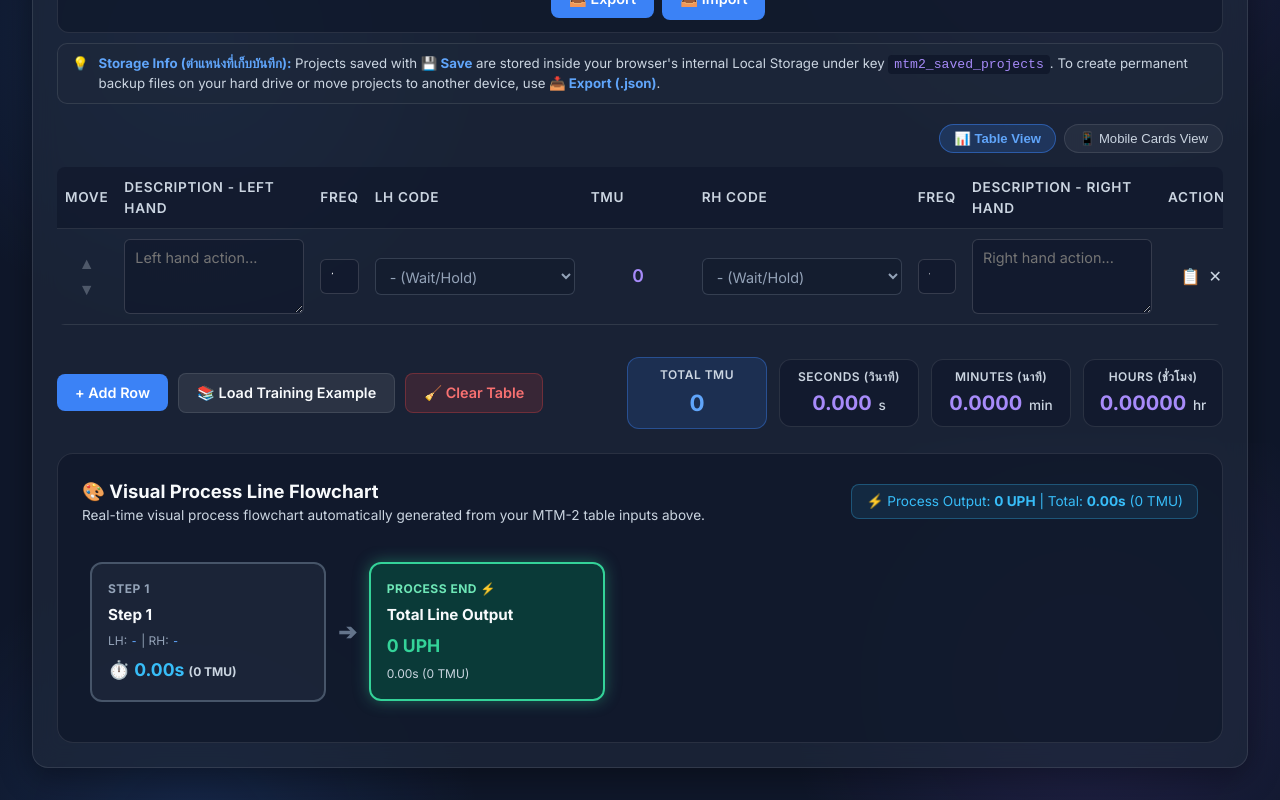
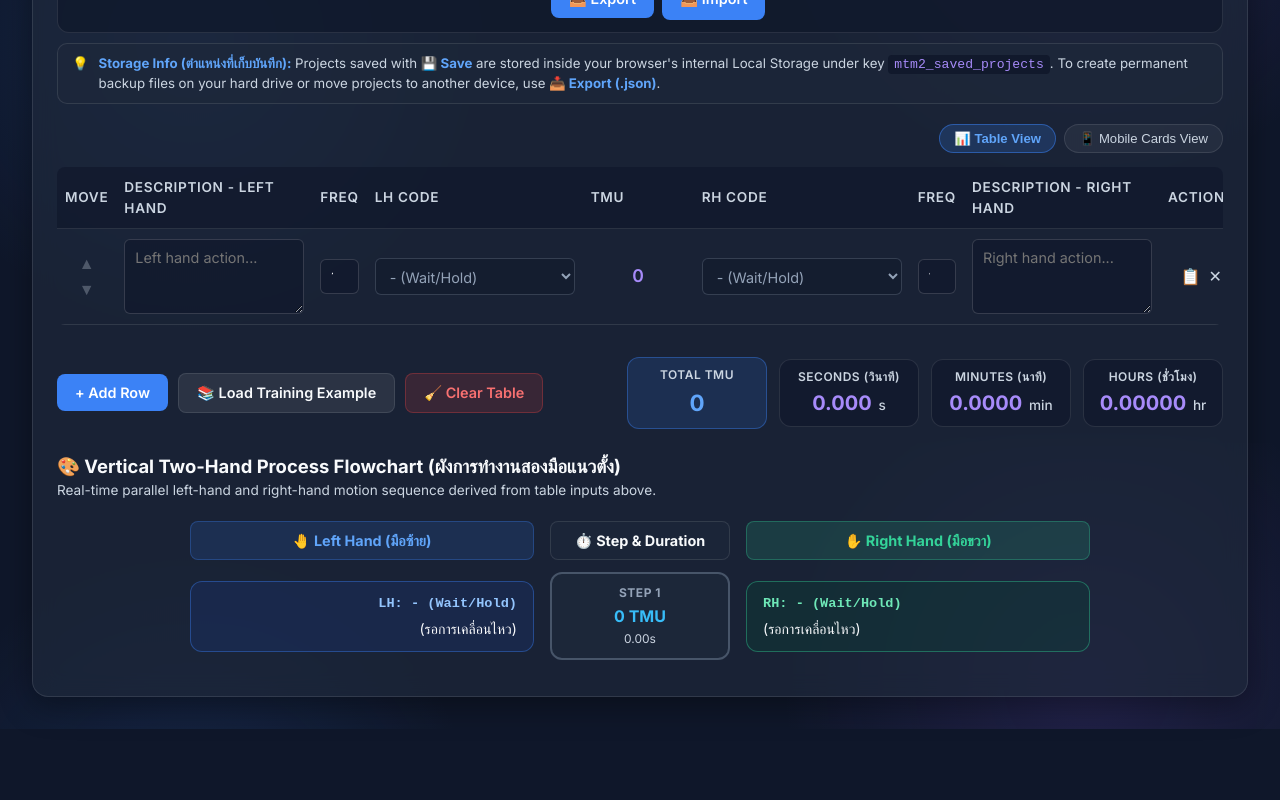
Before and after one commit to teetawat-2580/MTM2_program, a React (Vite) app: page / in a window 1280 px wide. Shown: the part 357-1157 px from the top of the page. After the commit the page ends 1086 px from the top, so only its background shows below. Built offline with nearby package versions, Linux system fonts and the light colour scheme.

Commit message:
Convert_flowchart_to_Vertical_Parallel_Two_Hand_Process_Chart_and_remove_Process_End_UPH_header

```diff
--- a/src/App.jsx
+++ b/src/App.jsx
@@ -1158,55 +1158,79 @@ ${calcUPH.toFixed(1)} UPH × ${(calcYieldPct / 100).toFixed(4)} (Yield) × ${cal
             </div>
           </div>
 
-          {/* 🎨 Visual Process Line Flowchart (Derived directly from Calculator Table Rows) */}
+          {/* 🎨 Vertical Parallel Two-Hand Flowchart (Two-Handed Simo Chart) */}
           <div className="flowchart-visualizer-card" style={{ marginTop: '24px' }}>
-            <div style={{ display: 'flex', justifyContent: 'space-between', alignItems: 'center', flexWrap: 'wrap', gap: '12px' }}>
-              <div>
-                <h3 style={{ margin: 0, color: '#f8fafc', fontSize: '1.15rem' }}>
-                  🎨 Visual Process Line Flowchart
-                </h3>
-                <p style={{ margin: 0, color: 'var(--text-secondary)', fontSize: '0.85rem' }}>
-                  Real-time visual process flowchart automatically generated from your MTM-2 table inputs above.
-                </p>
-              </div>
-
-              <div style={{ fontSize: '0.85rem', color: '#38bdf8', background: 'rgba(56, 189, 248, 0.1)', padding: '6px 14px', borderRadius: '8px', border: '1px solid rgba(56, 189, 248, 0.3)' }}>
-                ⚡ Process Output: <strong>{calculatedUPH} UPH</strong> | Total: <strong>{totalCalculatedSec.toFixed(2)}s</strong> ({totalTMU} TMU)
-              </div>
-            </div>
-
-            <div className="flowchart-nodes-wrapper">
-              {calculatorNodes.map((node, idx) => {
-                const isBottleneck = maxRowTMU > 0 && node.id === bottleneckRowId;
+            <div style={{ marginBottom: '8px' }}>
+              <h3 style={{ margin: 0, color: '#f8fafc', fontSize: '1.15rem' }}>
+                🎨 Vertical Two-Hand Process Flowchart (ผังการทำงานสองมือแนวตั้ง)
+              </h3>
+              <p style={{ margin: 0, color: 'var(--text-secondary)', fontSize: '0.85rem' }}>
+                Real-time parallel left-hand and right-hand motion sequence derived from table inputs above.
+              </p>
+            </div>
+
+            <div className="vertical-flowchart-container">
+              {/* 3-Column Parallel Header */}
+              <div className="vertical-flowchart-header">
+                <div className="lh-header">🤚 Left Hand (มือซ้าย)</div>
+                <div className="center-header">⏱️ Step & Duration</div>
+                <div className="rh-header">✋ Right Hand (มือขวา)</div>
+              </div>
+
+              {/* Vertical Steps Flow */}
+              {rows.map((row, idx) => {
+                const isBottleneck = maxRowTMU > 0 && row.id === bottleneckRowId;
+                const rowSec = (row.tmu || 0) * 0.036;
+
                 return (
-                  <React.Fragment key={node.id}>
-                    <div className={`flowchart-node ${isBottleneck ? 'bottleneck' : ''}`}>
-                      <span className="node-step-tag">Step {node.stepNum} {isBottleneck ? '• BOTTLENECK 🔥' : ''}</span>
-                      <div className="node-title" style={{ whiteSpace: 'nowrap', overflow: 'hidden', textOverflow: 'ellipsis', maxWidth: '170px' }} title={node.title}>
-                        {node.title}
+                  <React.Fragment key={row.id}>
+                    <div className="vertical-flowchart-step">
+                      {/* Left Hand Card */}
+                      <div className="lh-hand-card">
+                        <div className="hand-code-badge">
+                          LH: {row.lhCode && row.lhCode !== '-' ? row.lhCode : '- (Wait/Hold)'}
+                        </div>
+                        <div className="hand-desc-text">
+                          {row.lhDesc && row.lhDesc.trim() ? row.lhDesc : '(รอการเคลื่อนไหว)'}
+                        </div>
                       </div>
-                      <div style={{ fontSize: '0.75rem', color: '#94a3b8' }}>
-                        LH: <code style={{ color: '#60a5fa' }}>{node.lhCode}</code> | RH: <code style={{ color: '#60a5fa' }}>{node.rhCode}</code>
+
+                      {/* Center Timeline Card */}
+                      <div className={`center-timeline-card ${isBottleneck ? 'bottleneck' : ''}`}>
+                        <span className="step-num-lbl">STEP {idx + 1}</span>
+                        <span className="step-time-lbl">{(row.tmu || 0)} TMU</span>
+                        <span style={{ fontSize: '0.75rem', color: 'var(--text-secondary)' }}>{rowSec.toFixed(2)}s</span>
+                        {isBottleneck && (
+                          <span style={{ fontSize: '0.7rem', fontWeight: '800', color: '#ef4444', marginTop: '2px' }}>
+                            🔥 BOTTLENECK
+                          </span>
+                        )}
                       </div>
-                      <div className="node-time">
-                        ⏱️ {node.sec.toFixed(2)}s <small style={{ fontSize: '0.75rem', color: 'var(--text-secondary)' }}>({node.tmu} TMU)</small>
+
+                      {/* Right Hand Card */}
+                      <div className="rh-hand-card">
+                        <div className="hand-code-badge">
+                          RH: {row.rhCode && row.rhCode !== '-' ? row.rhCode : '- (Wait/Hold)'}
+                        </div>
+                        <div className="hand-desc-text">
+                          {row.rhDesc && row.rhDesc.trim() ? row.rhDesc : '(รอการเคลื่อนไหว)'}
+                        </div>
                       </div>
                     </div>
-                    {idx < calculatorNodes.length - 1 && <div className="flowchart-arrow">➔</div>}
+
+                    {/* Vertical Connector Line & Arrow */}
+                    {idx < rows.length - 1 && (
+                      <div className="vertical-connector">
+                        <div className="vertical-connector-line" />
+                        <div className="vertical-connector-arrow">▼</div>
+                      </div>
+                    )}
                   </React.Fragment>
                 );
               })}
-
-              {calculatorNodes.length > 0 && <div className="flowchart-arrow">➔</div>}
-
-              <div className="flowchart-node output-node">
-                <span className="node-step-tag" style={{ color: '#6ee7b7' }}>Process End ⚡</span>
-                <div className="node-title">Total Line Output</div>
-                <div className="node-time" style={{ color: '#34d399' }}>{calculatedUPH} UPH</div>
-                <span style={{ fontSize: '0.75rem', color: 'var(--text-secondary)' }}>{totalCalculatedSec.toFixed(2)}s ({totalTMU} TMU)</span>
-              </div>
             </div>
           </div>
+
         </>
       )}
 
--- a/src/index.css
+++ b/src/index.css
@@ -1363,97 +1363,170 @@ select option.theme-other-rose { color: #f472b6; background: #4c0519; font-weigh
   line-height: 1.6;
 }
 
-/* Multi-Step Flowchart & Bottleneck Visualizer Styles */
-.flowchart-visualizer-card {
-  background: rgba(15, 23, 42, 0.75);
-  border: 1px solid var(--glass-border);
-  border-radius: 16px;
-  padding: 24px;
+/* Vertical Parallel Two-Hand Flowchart Styles */
+.vertical-flowchart-container {
   display: flex;
   flex-direction: column;
-  gap: 20px;
+  align-items: center;
+  gap: 0;
+  padding: 12px 0;
+  width: 100%;
 }
 
-.flowchart-nodes-wrapper {
-  display: flex;
-  align-items: center;
-  gap: 12px;
-  overflow-x: auto;
-  padding: 16px 8px;
-  scroll-behavior: smooth;
+.vertical-flowchart-header {
+  display: grid;
+  grid-template-columns: 1fr 180px 1fr;
+  gap: 16px;
+  width: 100%;
+  max-width: 900px;
+  margin-bottom: 12px;
+  text-align: center;
+  font-weight: 700;
+  font-size: 0.9rem;
 }
 
-.flowchart-node {
-  flex: 0 0 200px;
-  background: rgba(30, 41, 59, 0.8);
+.vertical-flowchart-header .lh-header {
+  color: #60a5fa;
+  background: rgba(59, 130, 246, 0.15);
+  padding: 8px 12px;
+  border-radius: 8px;
+  border: 1px solid rgba(59, 130, 246, 0.3);
+}
+
+.vertical-flowchart-header .center-header {
+  color: #f8fafc;
+  background: rgba(30, 41, 59, 0.6);
+  padding: 8px 12px;
+  border-radius: 8px;
+  border: 1px solid var(--glass-border);
+}
+
+.vertical-flowchart-header .rh-header {
+  color: #34d399;
+  background: rgba(52, 211, 153, 0.15);
+  padding: 8px 12px;
+  border-radius: 8px;
+  border: 1px solid rgba(52, 211, 153, 0.3);
+}
+
+.vertical-flowchart-step {
+  display: grid;
+  grid-template-columns: 1fr 180px 1fr;
+  align-items: center;
+  gap: 16px;
+  width: 100%;
+  max-width: 900px;
+}
+
+.lh-hand-card {
+  background: rgba(30, 58, 138, 0.25);
+  border: 1px solid rgba(59, 130, 246, 0.4);
+  border-radius: 12px;
+  padding: 12px 16px;
+  text-align: right;
+  display: flex;
+  flex-direction: column;
+  gap: 4px;
+}
+
+.rh-hand-card {
+  background: rgba(6, 78, 59, 0.25);
+  border: 1px solid rgba(52, 211, 153, 0.4);
+  border-radius: 12px;
+  padding: 12px 16px;
+  text-align: left;
+  display: flex;
+  flex-direction: column;
+  gap: 4px;
+}
+
+.hand-code-badge {
+  font-family: monospace;
+  font-weight: 700;
+  font-size: 0.85rem;
+}
+
+.lh-hand-card .hand-code-badge {
+  color: #93c5fd;
+}
+
+.rh-hand-card .hand-code-badge {
+  color: #6ee7b7;
+}
+
+.hand-desc-text {
+  font-size: 0.88rem;
+  color: #f8fafc;
+  word-break: break-word;
+}
+
+.center-timeline-card {
+  background: rgba(30, 41, 59, 0.85);
   border: 2px solid #475569;
   border-radius: 12px;
-  padding: 16px;
+  padding: 10px;
+  text-align: center;
   display: flex;
   flex-direction: column;
-  gap: 6px;
-  position: relative;
-  transition: all 0.3s ease;
+  align-items: center;
+  gap: 2px;
 }
 
-.flowchart-node.bottleneck {
-  background: rgba(127, 29, 29, 0.5);
+.center-timeline-card.bottleneck {
+  background: rgba(127, 29, 29, 0.55);
   border: 2.5px solid #ef4444;
   box-shadow: 0 0 16px rgba(239, 68, 68, 0.4);
-  transform: scale(1.03);
 }
 
-.flowchart-node.output-node {
-  background: rgba(6, 95, 70, 0.5);
-  border: 2.5px solid #34d399;
-  box-shadow: 0 0 16px rgba(52, 211, 153, 0.4);
-}
-
-.flowchart-node .node-step-tag {
+.step-num-lbl {
   font-size: 0.75rem;
-  font-weight: 700;
+  font-weight: 800;
   color: #94a3b8;
-  text-transform: uppercase;
   letter-spacing: 0.5px;
 }
 
-.flowchart-node.bottleneck .node-step-tag {
+.center-timeline-card.bottleneck .step-num-lbl {
   color: #fca5a5;
 }
 
-.flowchart-node .node-title {
-  font-size: 0.95rem;
-  font-weight: 700;
-  color: #f8fafc;
-}
-
-.flowchart-node .node-time {
-  font-size: 1.1rem;
+.step-time-lbl {
+  font-size: 1rem;
   font-weight: 800;
   color: #38bdf8;
 }
 
-.flowchart-node.bottleneck .node-time {
+.center-timeline-card.bottleneck .step-time-lbl {
   color: #ef4444;
 }
 
-.flowchart-arrow {
-  font-size: 1.4rem;
-  color: #64748b;
-  font-weight: 900;
-  user-select: none;
+.vertical-connector {
+  display: flex;
+  flex-direction: column;
+  align-items: center;
+  margin: 4px 0;
 }
 
-.mermaid-code-container {
-  background: #0f172a;
-  border: 1px solid var(--glass-border);
-  border-radius: 10px;
-  padding: 16px;
-  font-family: 'Fira Code', 'Courier New', monospace;
-  font-size: 0.85rem;
-  color: #38bdf8;
-  white-space: pre-wrap;
-  word-break: break-all;
-  max-height: 250px;
-  overflow-y: auto;
+.vertical-connector-line {
+  width: 2.5px;
+  height: 20px;
+  background: linear-gradient(to bottom, #475569, #64748b);
 }
+
+.vertical-connector-arrow {
+  font-size: 0.9rem;
+  color: #64748b;
+  margin-top: -6px;
+}
+
+@media (max-width: 640px) {
+  .vertical-flowchart-header, .vertical-flowchart-step {
+    grid-template-columns: 1fr;
+    gap: 8px;
+  }
+  .lh-hand-card {
+    text-align: center;
+  }
+  .rh-hand-card {
+    text-align: center;
+  }
+}
```
